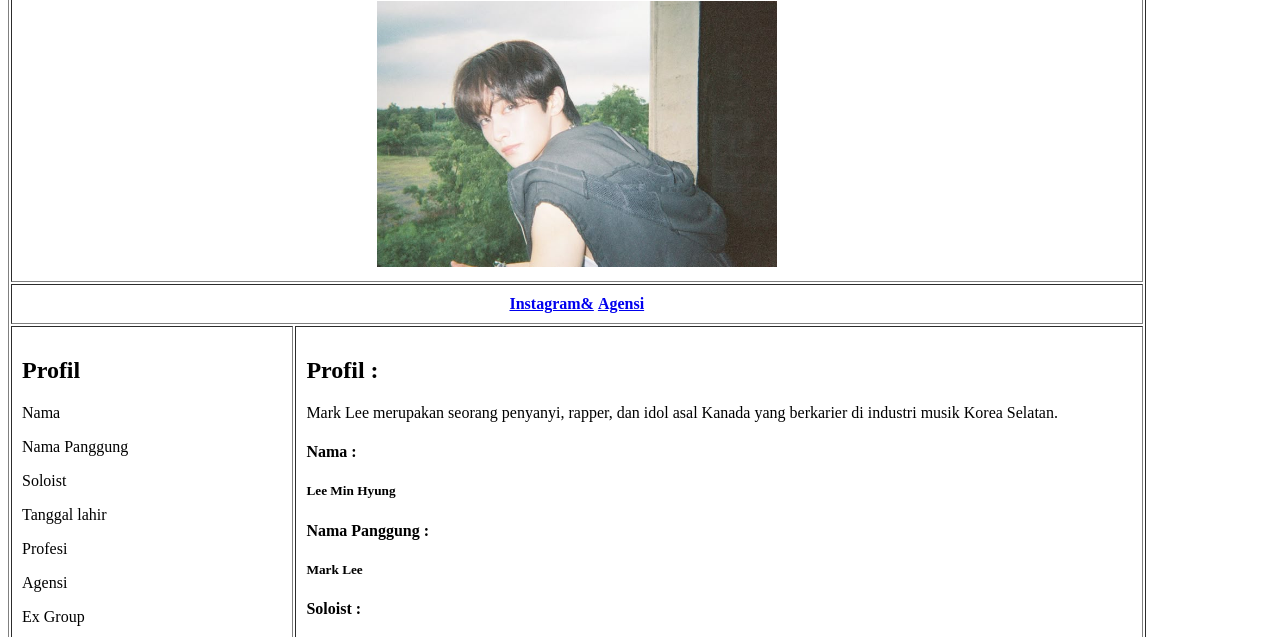
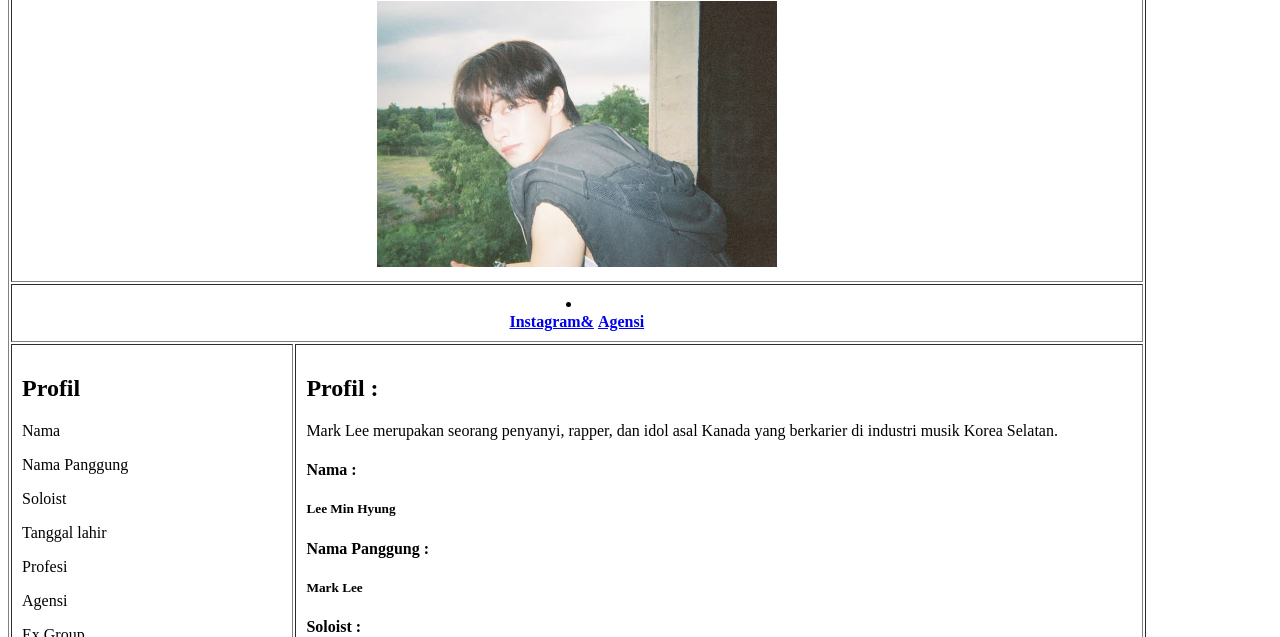
Before and after one commit to Agustinamunthe/Tugas1-Individu-Pemrogramanweb, a plain HTML site: page index.html in a window 1280 px wide. Shown: the part 109-746 px from the top of the page. Drawn offline with Linux system fonts and the light colour scheme.

Commit message:
Update index.html

```diff
--- a/index.html
+++ b/index.html
@@ -22,6 +22,7 @@ cellpadding="10">
             <!--Main menu-->
             <tr>
                 <td colspan="2" align="center">
+                    <li><a href="tugas2.html"></a></li>
                     <a href="https://www.instagram.com/onyourm__ark?igsi=YjZrYW5leHFzZDB5"><b>Instagram&</b></a>
                     <a href="https://www.instagram.com/uprmlabel?igsi=MWQ2YTM2ZXAyazV1ZA=="><b>Agensi</b></a>
                     </td>
```
